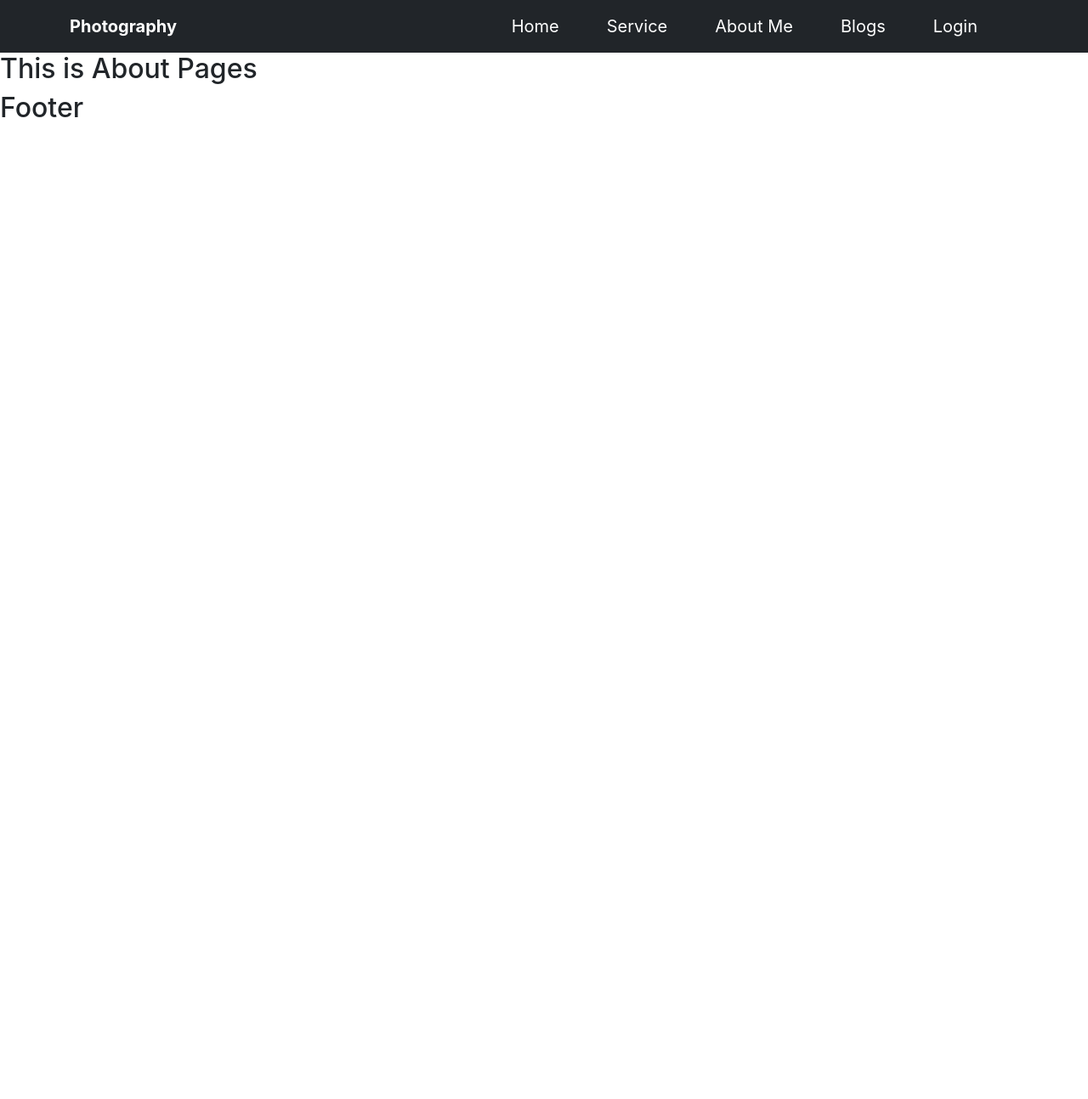
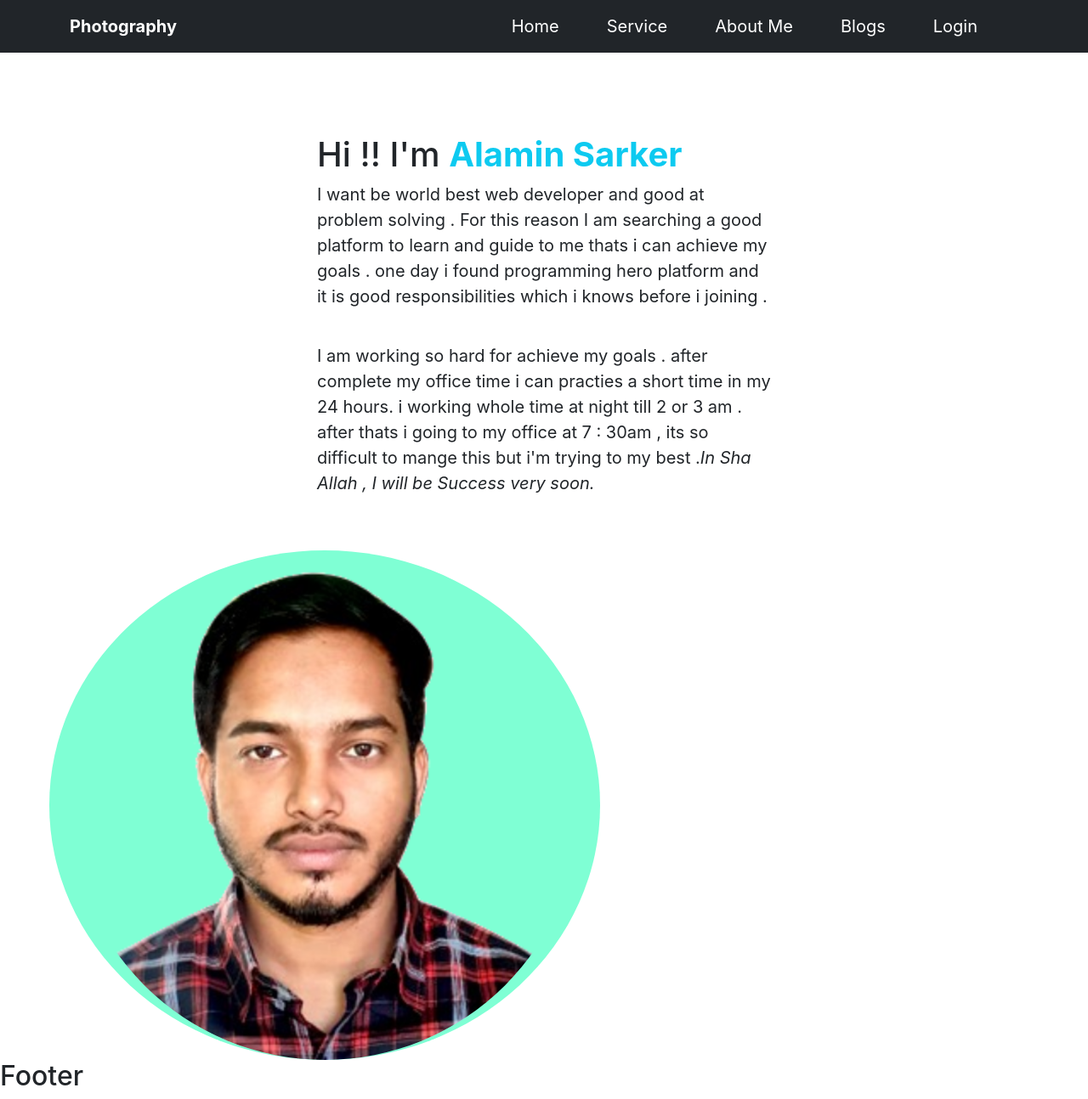
Before and after one commit to AlaminSarkerFRII/tourist-website-assignmt-10, a React (Create React App) app: page /about in a window 1280 px wide. Shown: the whole page at 85% size. Before the commit the page ends 800 px from the top, so only its background shows below. Built offline with nearby package versions, Linux system fonts and the light colour scheme; no server answers.

Commit message:
added aboute me route

```diff
--- a/src/components/Pages/About/About.css
+++ b/src/components/Pages/About/About.css
@@ -0,0 +1,10 @@
+.img-container img{
+    border-radius: 50%;
+    height: 75vh;
+}
+.img-container{
+    border-radius: 50%;
+    text-align: center;
+    background-color: aquamarine;
+    width: auto;
+}
--- a/src/components/Pages/About/About.js
+++ b/src/components/Pages/About/About.js
@@ -1,9 +1,35 @@
 import React from "react";
+import "./About.css";
+import myPic from "../../Images/my-profile-pic/imgae-1.png";
 
 const About = () => {
   return (
-    <div>
-      <h2>This is About Pages</h2>
+    <div className="container">
+      <div className="row g-5 mt-5 d-flex  align-items-center">
+        <div className="col-md-6 col-lg-9 col-sm-12 w-50 mx-auto">
+          <h1 className="">
+            Hi !! I'm <span className="text-info fw-bold">Alamin Sarker</span>
+          </h1>
+          <p className="fs-5">
+            I want be world best web developer and good at problem solving . For
+            this reason I am searching a good platform to learn and guide to me
+            thats i can achieve my goals . one day i found programming hero
+            platform and it is good responsibilities which i knows before i
+            joining .
+          </p>
+          <br />
+          <p className="fs-5">
+            I am working so hard for achieve my goals . after complete my office
+            time i can practies a short time in my 24 hours. i working whole
+            time at night till 2 or 3 am . after thats i going to my office at 7
+            : 30am , its so difficult to mange this but i'm trying to my best .
+            <cite>In Sha Allah , I will be Success very soon.</cite>
+          </p>
+        </div>
+        <div className="img-container col-md-6 col-lg-3 col-sm-12 mt-5">
+          <img src={myPic} alt="" />
+        </div>
+      </div>
     </div>
   );
 };
```
Also changed, not shown: src/components/Images/my-profile-pic/imgae-1.png (added).
